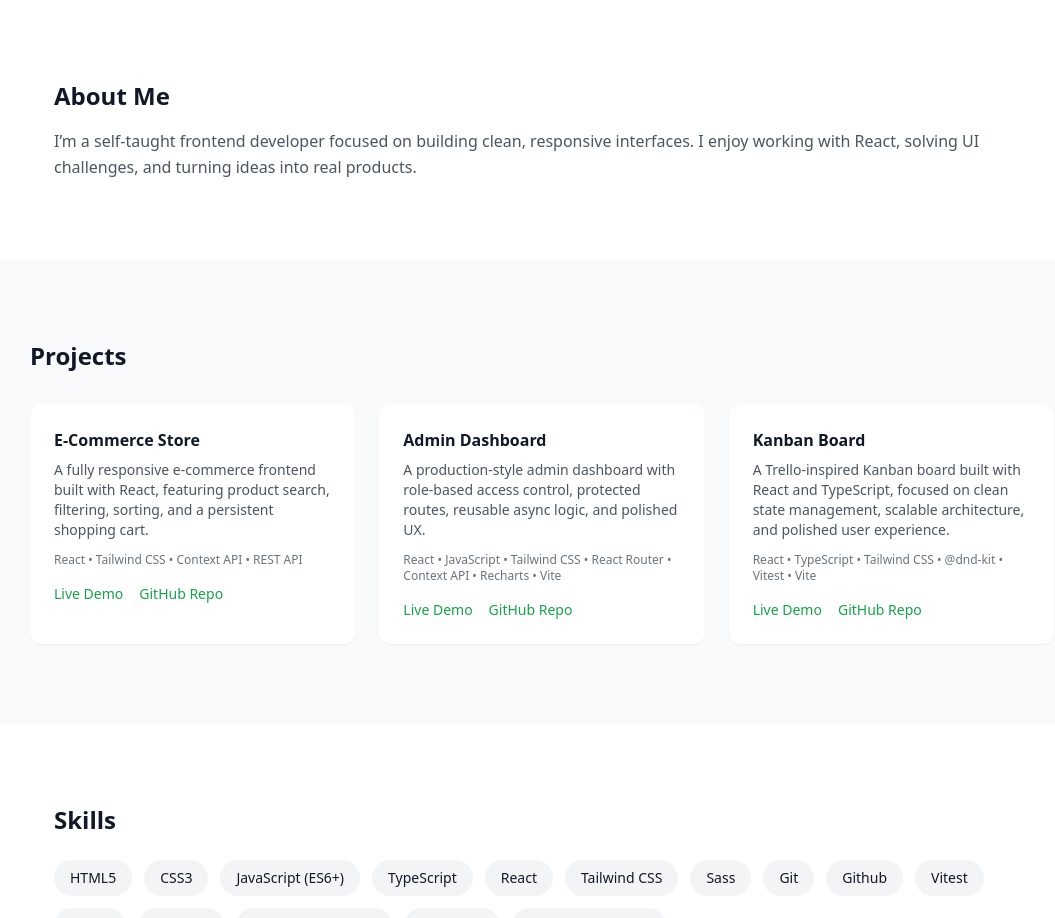
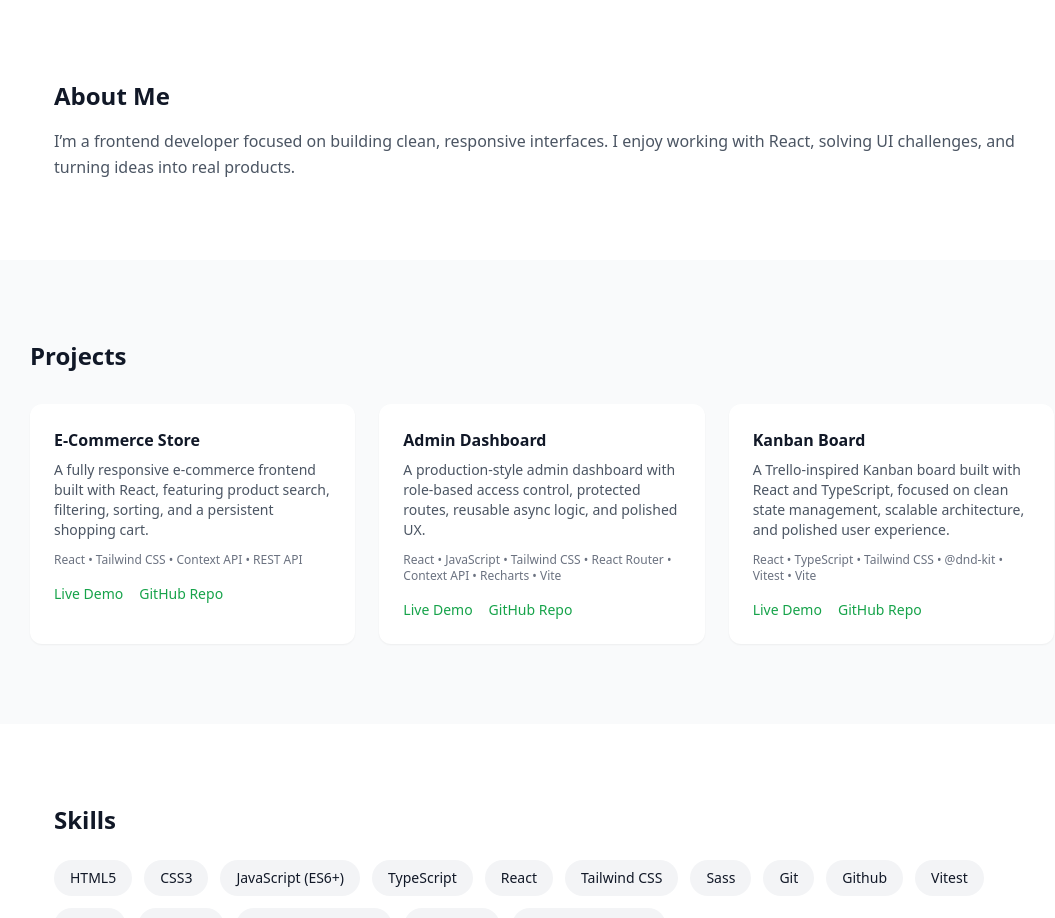
Before and after one commit to yanorenzo624/portfolio, a React (Vite) app: page / in a window 1280 px wide. Shown: the part 800-1718 px from the top of the page, without its empty margins (98-1153 px from the left). Built offline with nearby package versions, Linux system fonts and the light colour scheme.

Commit message:
updated paragraph

```diff
--- a/src/components/About.jsx
+++ b/src/components/About.jsx
@@ -12,7 +12,7 @@ const About = () => {
     >
       <h3 className="text-2xl font-bold mb-4">About Me</h3>
       <p className="text-gray-600 leading-relaxed">
-        I’m a self-taught frontend developer focused on building clean,
+        I’m a frontend developer focused on building clean,
         responsive interfaces. I enjoy working with React, solving UI
         challenges, and turning ideas into real products.
       </p>
```
